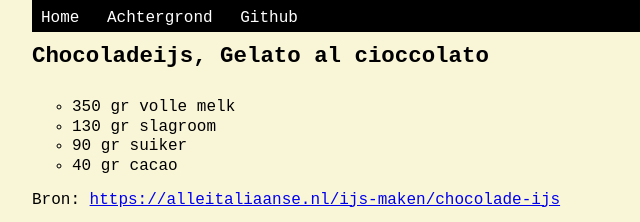
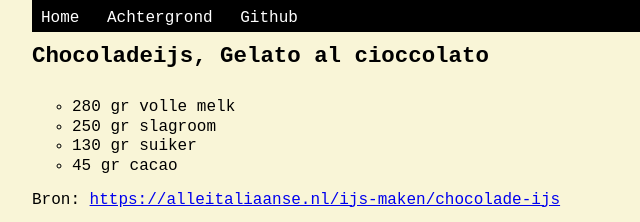
Before and after one commit to Breakster/recepten, a plain HTML site: page docs/Recepten/ijs_chocolade.html in a window 1280 px wide. Shown: the top 222 px of the page, 128-768 px from the left. Drawn offline with Linux system fonts and the light colour scheme.

Commit message:
Update chocolade ijs

```diff
--- a/docs/Recepten/ijs_chocolade.html
+++ b/docs/Recepten/ijs_chocolade.html
@@ -17,10 +17,10 @@
             <article>
     <section>
         <ul>
-<li>350 gr volle melk</li>
-<li>130 gr slagroom</li>
-<li>90 gr suiker</li>
-<li>40 gr cacao</li>
+<li>280 gr volle melk</li>
+<li>250 gr slagroom</li>
+<li>130 gr suiker</li>
+<li>45 gr cacao</li>
 </ul>
 <p>Bron: <a href="https://alleitaliaanse.nl/ijs-maken/chocolade-ijs" class="uri">https://alleitaliaanse.nl/ijs-maken/chocolade-ijs</a></p>
     </section>
```
Also changed, not shown: docs/index.html (+4 -0 lines), 2 other files.
